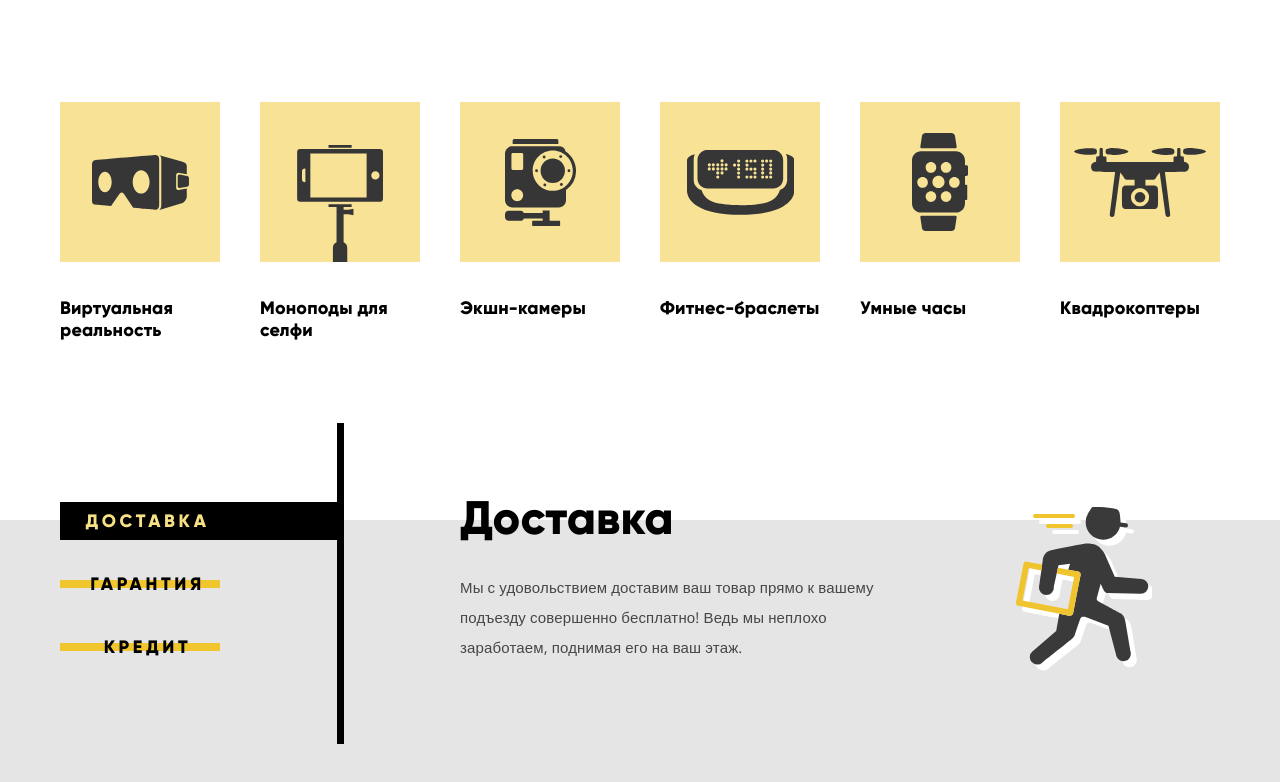
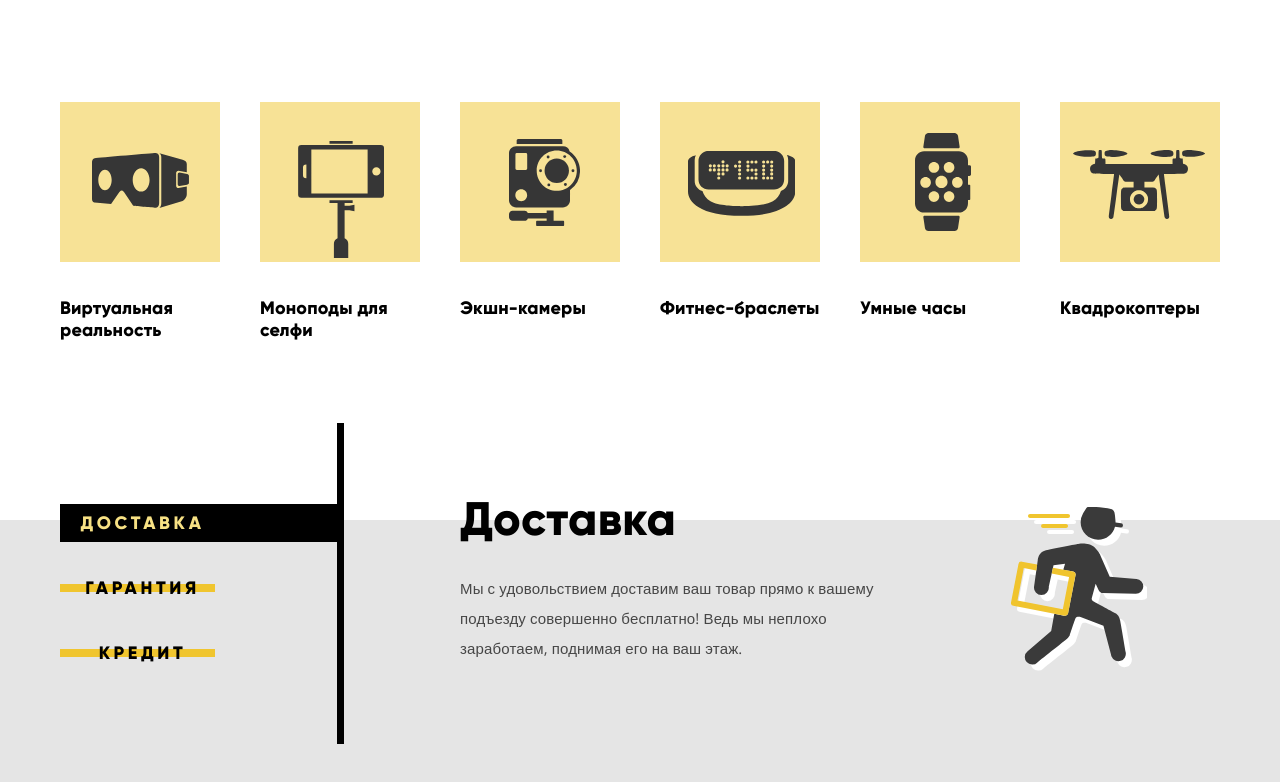
Before and after one commit to romanoffivan/366133-device, a plain HTML site: page index.html in a window 1280 px wide. Shown: the part 718-1500 px from the top of the page. Drawn offline with nearby package versions, Linux system fonts and the light colour scheme.

Commit message:
правки

```diff
--- a/css/style.css
+++ b/css/style.css
@@ -578,69 +578,68 @@ input[type="radio"].visually-hidden {
 	letter-spacing: 0.01em;
 }
 
-.popular-item-1::before {
+.popular-item a::before {
 	content: "";
 	position: absolute;
 	top: 0;
 	left: 0;
 	width: 160px;
 	height: 160px;
-	background: #f7e296 url(../img/popular-1.svg) no-repeat center;
-}
-
-.popular-item-2::before {
+	background-color: rgba(247, 226, 150, 1);
+}
+
+.popular-item a::after {
 	content: "";
 	position: absolute;
 	top: 0;
+	left: 0;
 	width: 160px;
 	height: 160px;
-	background: #f7e296 url(../img/popular-2.svg) no-repeat center bottom;
-}
-
-.popular-item-3::before {
-	content: "";
-	position: absolute;
-	top: 0;
-	width: 160px;
-	height: 160px;
-	background: #f7e296 url(../img/popular-3.svg) no-repeat center;
-}
-
-.popular-item-4::before {
-	content: "";
-	position: absolute;
-	top: 0;
-	width: 160px;
-	height: 160px;
-	background: #f7e296 url(../img/popular-4.svg) no-repeat center;
-}
-
-.popular-item-5::before {
-	content: "";
-	position: absolute;
-	top: 0;
-	width: 160px;
-	height: 160px;
-	background: #f7e296 url(../img/popular-5.svg) no-repeat center;
-}
-
-.popular-item-6::before {
-	content: "";
-	position: absolute;
-	top: 0;
-	width: 160px;
-	height: 160px;
-	background: #f7e296 url(../img/popular-6.svg) no-repeat center;
+	background-repeat: no-repeat;
+}
+
+.popular-item-1::after {
+	background-image: url("../img/popular-1.svg");
+	background-position: 50% 49%;
+}
+
+.popular-item-2::after {
+	background-image: url("../img/popular-2.svg");
+	background-position: 51% 91%;
+}
+
+.popular-item-3::after {
+	background-image: url("../img/popular-3.svg");
+	background-position: 55% 51%;
+}
+
+.popular-item-4::after {
+	background-image: url("../img/popular-4.svg");
+	background-position: 52% 52%;
+}
+
+.popular-item-5::after {
+	background-image: url("../img/popular-5.svg");
+	background-position: 53% 50%;
+}
+
+.popular-item-6::after {
+	background-image: url("../img/popular-6.svg");
+	background-position: 45% 53%;
 }
 
 .popular-item a:hover::before,
-.popular-item a:focus::before {
-	content: "";
-	background-color: #f0c52e;
+.popular-item a:focus::before,
+.popular-item a:active::before {
+	background-color: rgba(240, 197, 46, 1);
 }
 
 .popular-item a:active {
-	opacity: 0.6;
+	color: rgba(0, 0, 0, 0.3);
+}
+
+.popular-item a:active::after {
+	opacity: 0.3;
 }
 
 .services {
@@ -670,8 +669,8 @@ input[type="radio"].visually-hidden {
 .services-controls label {
 	max-width: 280px;
 	min-width: 135px;
-	margin-top: 25px;
-	padding-left: 20px;
+	margin-top: 27px;
+	padding-left: 15px;
 	background-color: transparent;
 	border: none;
 	outline: none;
@@ -720,9 +719,13 @@ input[type="radio"].visually-hidden {
 .services-item {
 	display: none;
 	width: 700px;
-	padding-top: 37px;
-	padding-left: 15px;
+	padding-top: 38px;
+	padding-left: 20px;
 	overflow: hidden;
+}
+
+.services-item h2 {
+	letter-spacing: 0.47px;
 }
 
 .services-item p {
@@ -757,7 +760,7 @@ input[type="radio"].visually-hidden {
 	display: flex;
 	justify-content: space-around;
 	align-items: center;
-	margin-bottom: 120px;
+	margin-bottom: 118px;
 
 }
 
@@ -1432,7 +1435,7 @@ input[type="radio"]:checked + .radio-indicator:hover::before {
 .footer-left::after {
 	content: "";
 	position: absolute;
-	bottom: 10px;
+	bottom: 15px;
 	width: 80px;
 	height: 7px;
 	background-color: #ffc600;
@@ -1537,8 +1540,9 @@ input[type="radio"]:checked + .radio-indicator:hover::before {
 	flex-direction: row;
 	justify-content: space-between;
 	align-items: center;
-	width: 320px;
-	margin-bottom: 15px;
+	width: 330px;
+	margin-top: -10px;
+	margin-bottom: 23px;
 }
 
 .footer-user-link {
```
